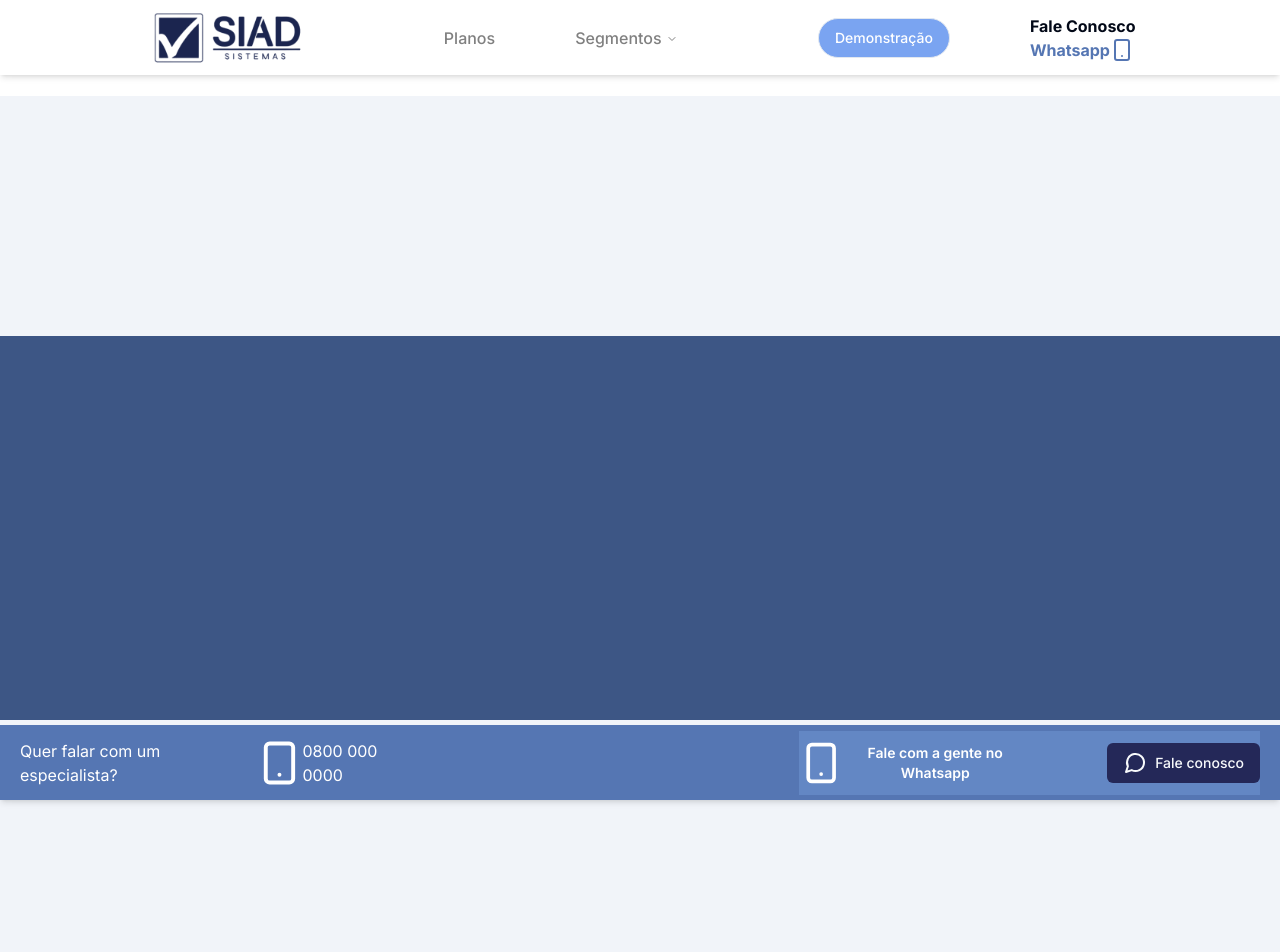
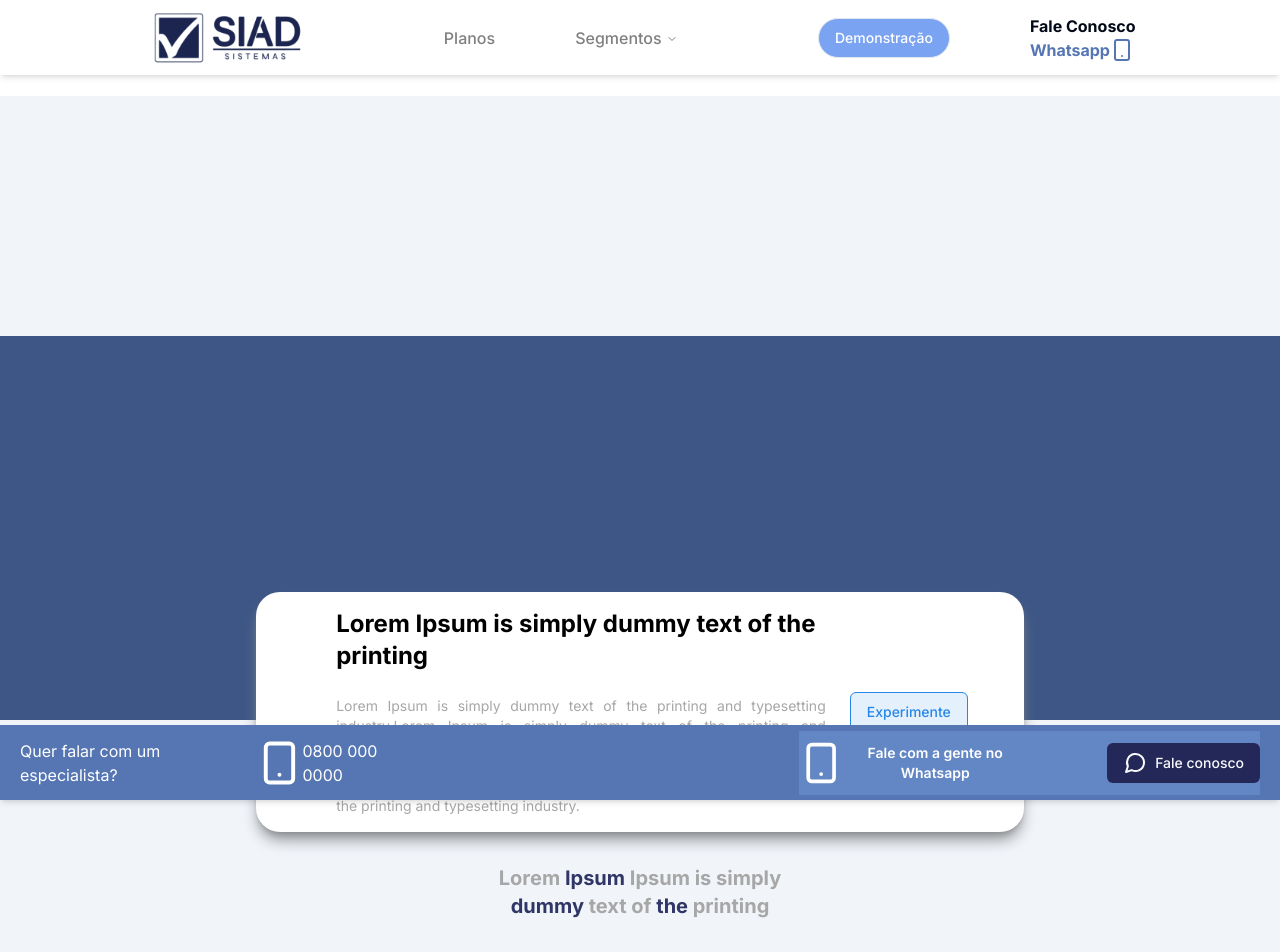
Before and after one commit to EvaldoFerreiraMoreira/site-siad, a Next.js app: page /planos in a window 1280 px wide. Shown: the top 952 px of the page. Built offline with nearby package versions, Linux system fonts and the light colour scheme.

Commit message:
feat: card gratis web

```diff
--- a/src/app/planos/components/CardGratis.tsx
+++ b/src/app/planos/components/CardGratis.tsx
@@ -2,6 +2,7 @@
 
 import React, { useState, useEffect } from "react";
 import CardGratisMobile from "./componentsMobile/CardGratisMobile";
+import CardGratisWeb from "./componentsWeb/CardGratisWeb";
 
 
 
@@ -22,7 +23,7 @@ const TextCenter = () => {
     };
   }, []);
 
-  return isMobile ? <CardGratisMobile /> : " ";
+  return isMobile ? <CardGratisMobile /> : <CardGratisWeb/>;
 };
 
 export default TextCenter;
--- /dev/null
+++ b/src/app/planos/components/componentsWeb/CardGratisWeb.tsx
@@ -0,0 +1,38 @@
+import { Button } from "@/components/ui/button";
+import Link from "next/link";
+
+const CardGratisWeb = () => {
+    return (
+        <div className="flex flex-col items-center text-center gap-8 h-96 z-8">
+
+
+            <div className="flex  items-center justify-center text-center bg-white mx-64  h-60 rounded-3xl shadow-lg shadow-[#888B8D] ">
+                <div className=" flex flex-col w-[70%]">
+
+                    <div className="flex flex-col  justify-center ml-6 mr-6 ">
+                    <h1 className="text-[#000] text-left font-bold text-2xl">Lorem Ipsum is simply dummy text of the printing</h1>
+                </div>
+                <div className="flex  mt-6 items-center gap-4 ml-6 mr-6 ">
+                    <p className=" text-[#A7A7A7] text-justify text-sm  ">Lorem Ipsum is simply dummy text of the printing and typesetting industry.Lorem Ipsum is simply
+                     dummy text of the printing and typesetting industry.Lorem Ipsum is simply dummy text of the printing and typesetting industry.Lorem Ipsum is simply dummy
+                     text of the printing and typesetting industry.Lorem Ipsum is simply dummy text of the printing and typesetting industry.</p>
+
+                </div>
+
+                </div>
+                    <Link href="#carrosselPlanos">
+                    <Button className="bg-[#E4F0FC] border border-[#2687E9] text-[#2687E9]">
+                        Experimente
+                    </Button>
+                    </Link>
+
+            </div>
+            <div className="flex flex-col items-center text-center w-80 h-20 gap-2 ">
+                <h1 className="text-[#A7A7A7]  font-bold text-xl">Lorem <span className="text-[#303666]">Ipsum</span> Ipsum is simply <span className="text-[#303666]">dummy</span> text of <span className="text-[#303666]">the</span> printing</h1>
+            </div>
+        </div>
+
+    );
+}
+
+export default CardGratisWeb;
```
